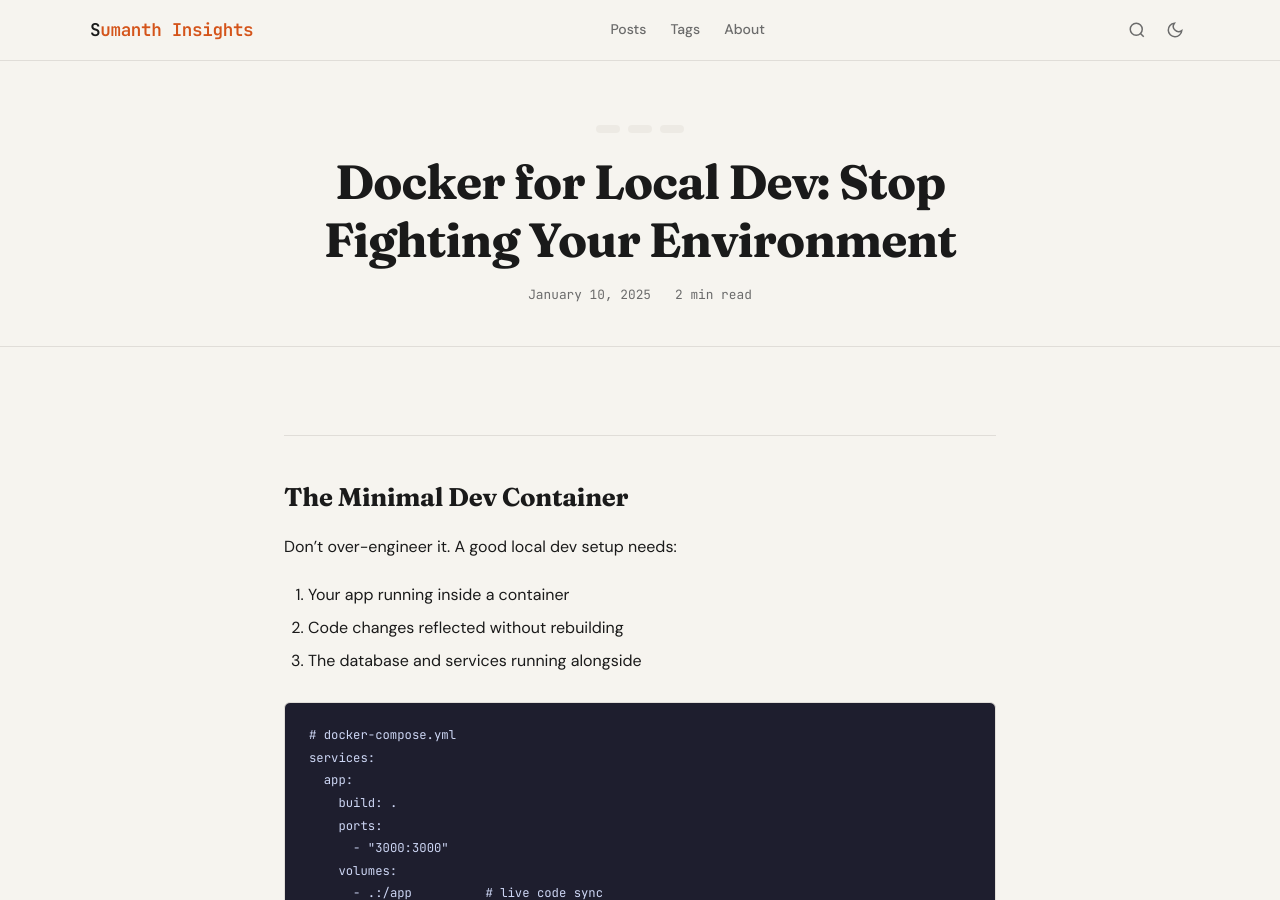
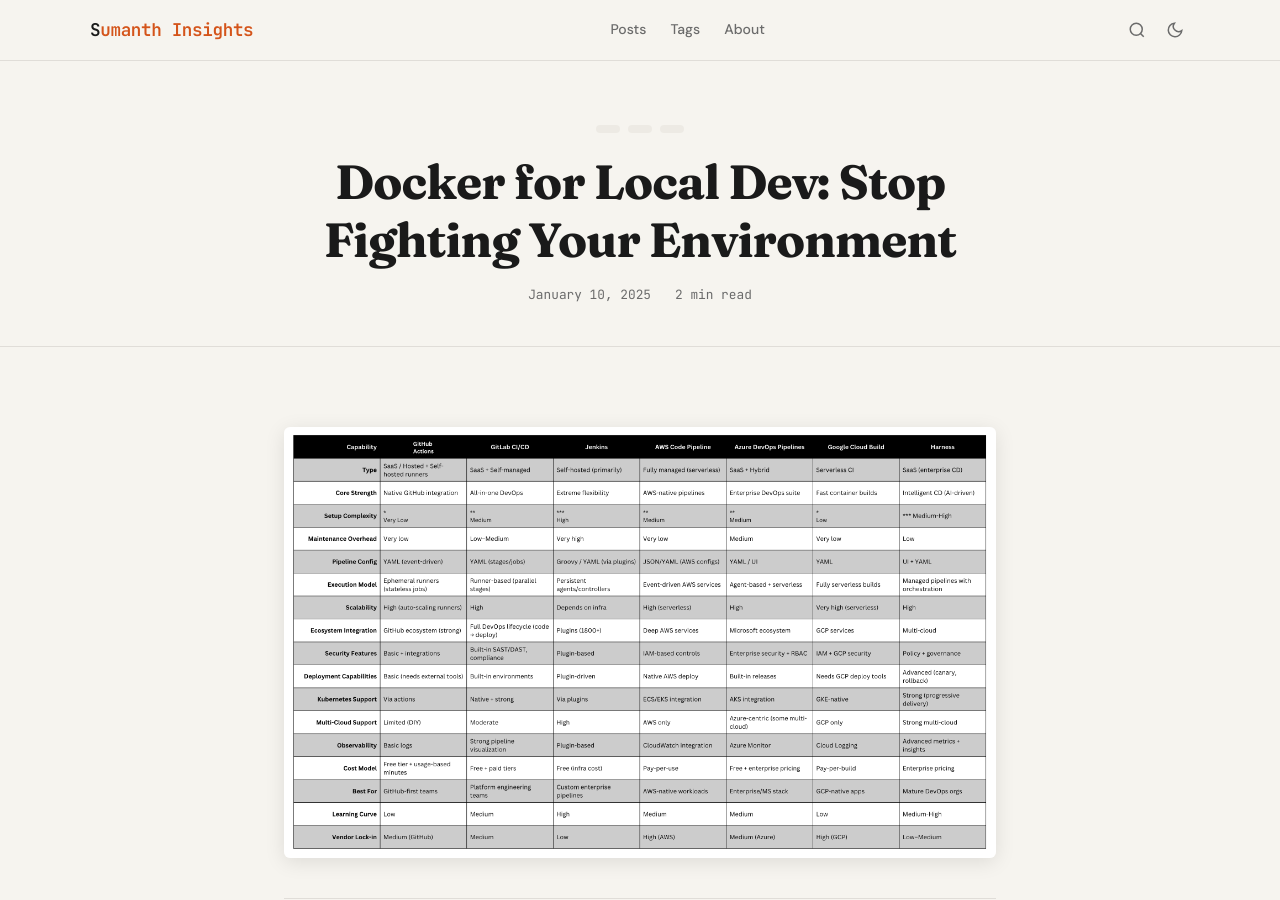
Before and after one commit to sumanthrb/insights, a Jekyll site: the page built from _posts/2025-01-10-docker-local-dev.md, in a window 1280 px wide and 900 px high. Built offline with Jekyll 4.4.1, drawn with Linux system fonts in a browser that asks for light colours.

Commit message:
Update 2025-01-10-docker-local-dev.md

```diff
--- a/_posts/2025-01-10-docker-local-dev.md
+++ b/_posts/2025-01-10-docker-local-dev.md
@@ -5,6 +5,8 @@
 tags: [docker, devops, tooling]
 excerpt: "Your 'works on my machine' problem is solvable. Here's the setup that actually works."
 ---
+
+![fine-tune Diagram]({{ 'images/DevOpsTools.png' | relative_url }})
 
 
 -----
```
